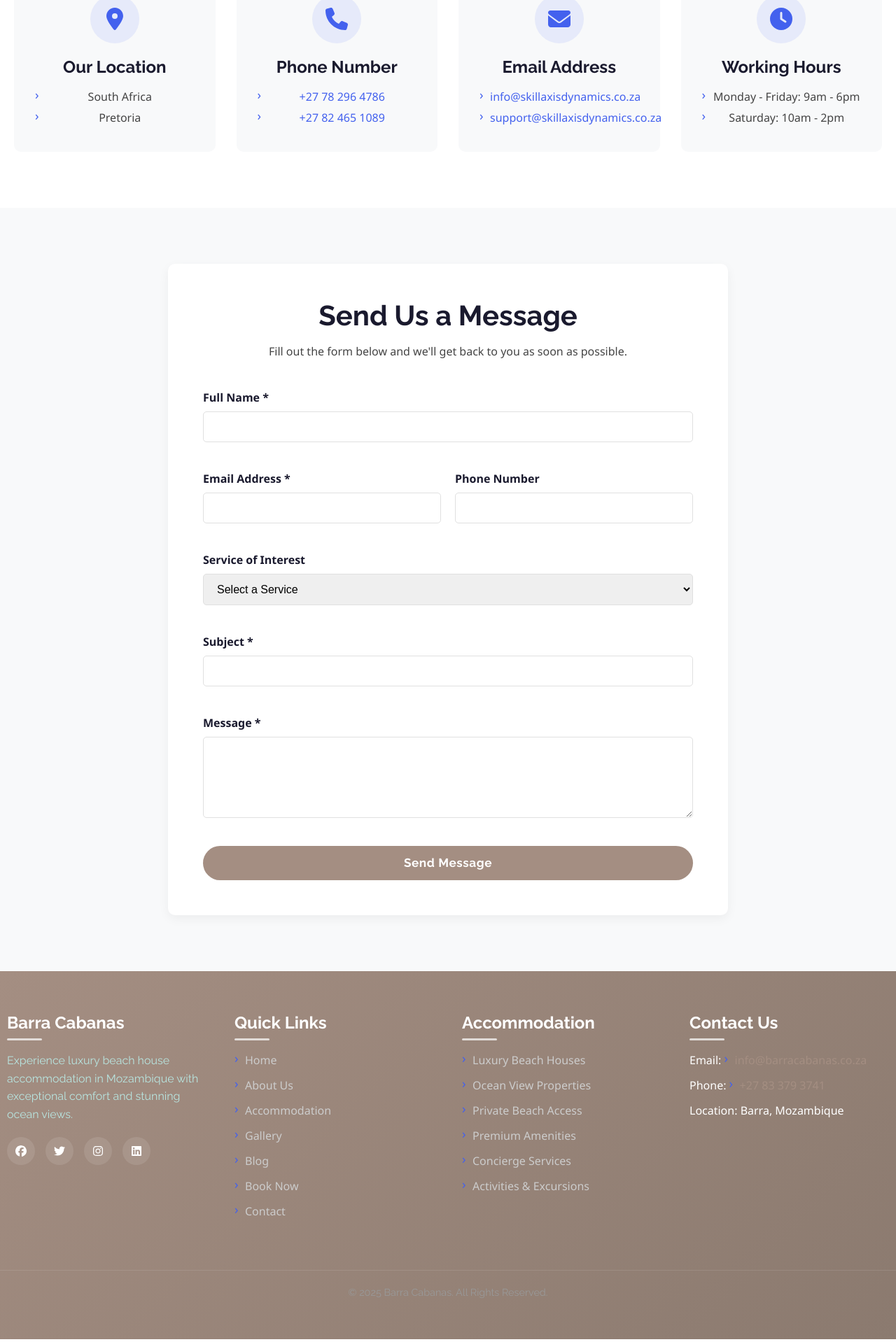
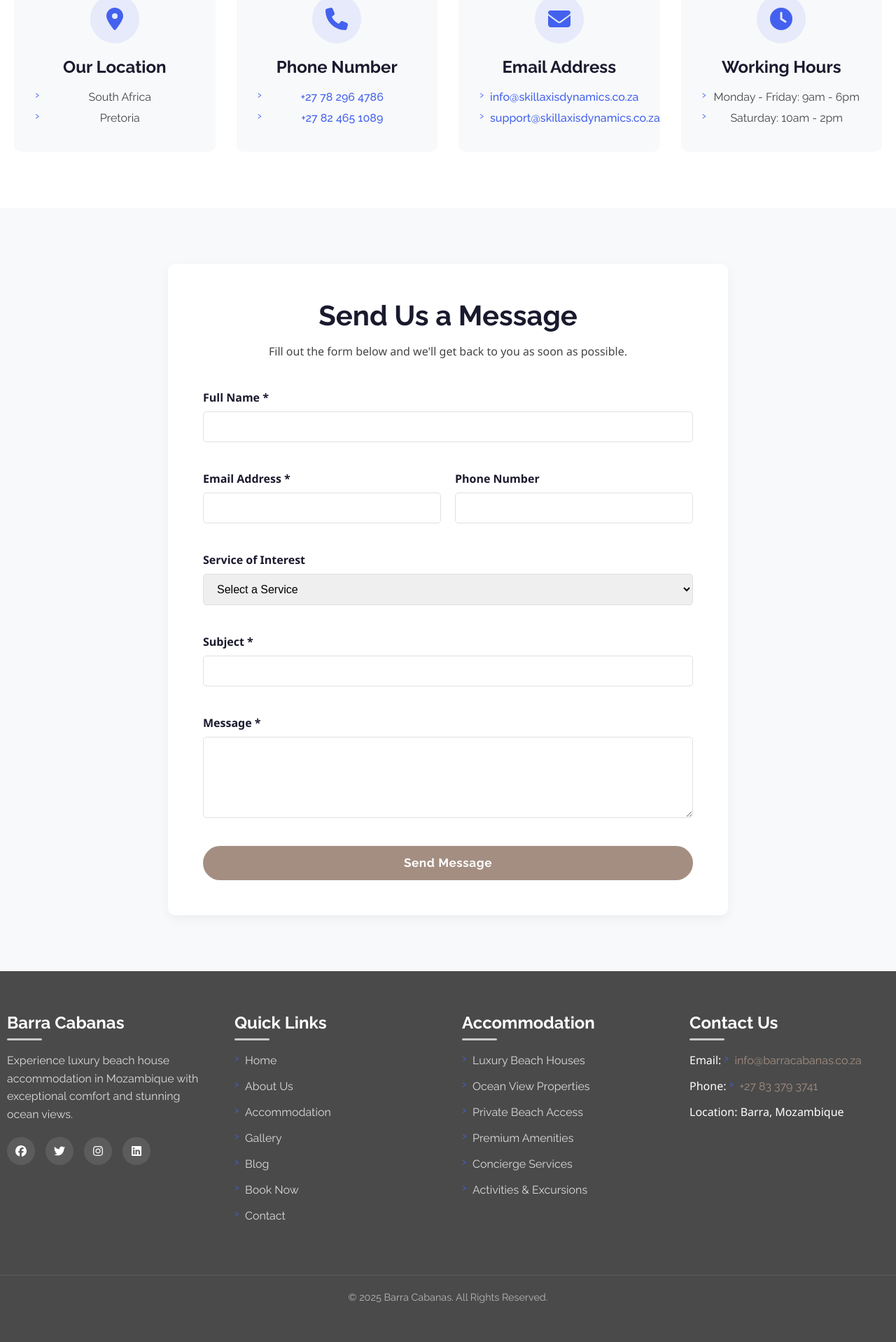
Before and after one commit to TheSuperior1989/barra-cabanas, a React (Vite) app: page /contact in a window 1280 px wide. Shown: the part 598-2516 px from the top of the page at 70% size. Built offline with nearby package versions, Linux system fonts and the light colour scheme.

Commit message:
Fix footer/navbar colors: dark gray footer background with white text, proper contrast like Anantara example

```diff
--- a/src/components/layout/Footer.css
+++ b/src/components/layout/Footer.css
@@ -1,5 +1,5 @@
 .footer {
-  background: var(--gradient-taupe);
+  background-color: #4a4a4a;
   color: var(--color-shell-white);
   padding: 60px 0 20px;
 }
@@ -41,7 +41,7 @@
 .footer-description {
   line-height: 1.6;
   margin-bottom: 20px;
-  color: var(--color-beach-glass);
+  color: rgba(255, 255, 255, 0.8);
   font-family: var(--font-primary);
 }
 
@@ -63,7 +63,7 @@
 }
 
 .social-icon:hover {
-  background-color: #4361ee;
+  background-color: var(--color-primary-taupe);
   transform: translateY(-3px);
 }
 
@@ -78,9 +78,10 @@
 }
 
 .footer-links a {
-  color: #ccc;
+  color: rgba(255, 255, 255, 0.8);
   text-decoration: none;
-  transition: color 0.3s ease;
+  transition: color var(--transition-normal);
+  font-family: var(--font-primary);
   position: relative;
   padding-left: 15px;
 }
@@ -95,7 +96,7 @@
 }
 
 .footer-links a:hover {
-  color: var(--color-primary-taupe);
+  color: var(--color-shell-white);
 }
 
 /* Contact links styling */
@@ -115,15 +116,16 @@
 .contact-info {
   font-style: normal;
   line-height: 1.6;
-  color: #ccc;
+  color: rgba(255, 255, 255, 0.8);
   background-color: transparent;
   padding: 0;
   margin: 0;
+  font-family: var(--font-primary);
 }
 
 .contact-info p {
   margin-bottom: 12px;
-  color: #ccc;
+  color: rgba(255, 255, 255, 0.8);
   position: relative;
   padding-left: 15px;
 }
@@ -149,7 +151,7 @@
   text-align: center;
   border-top: 1px solid rgba(255, 255, 255, 0.1);
   margin-top: 30px;
-  color: #999;
+  color: rgba(255, 255, 255, 0.6);
   font-size: 0.9rem;
   font-family: var(--font-primary);
 }
--- a/src/components/layout/Navbar.css
+++ b/src/components/layout/Navbar.css
@@ -14,7 +14,7 @@
 
 .navbar.scrolled {
   background-color: var(--color-shell-white);
-  box-shadow: var(--shadow-ocean);
+  box-shadow: 0 2px 10px rgba(0, 0, 0, 0.1);
 }
 
 .navbar-container {
```
